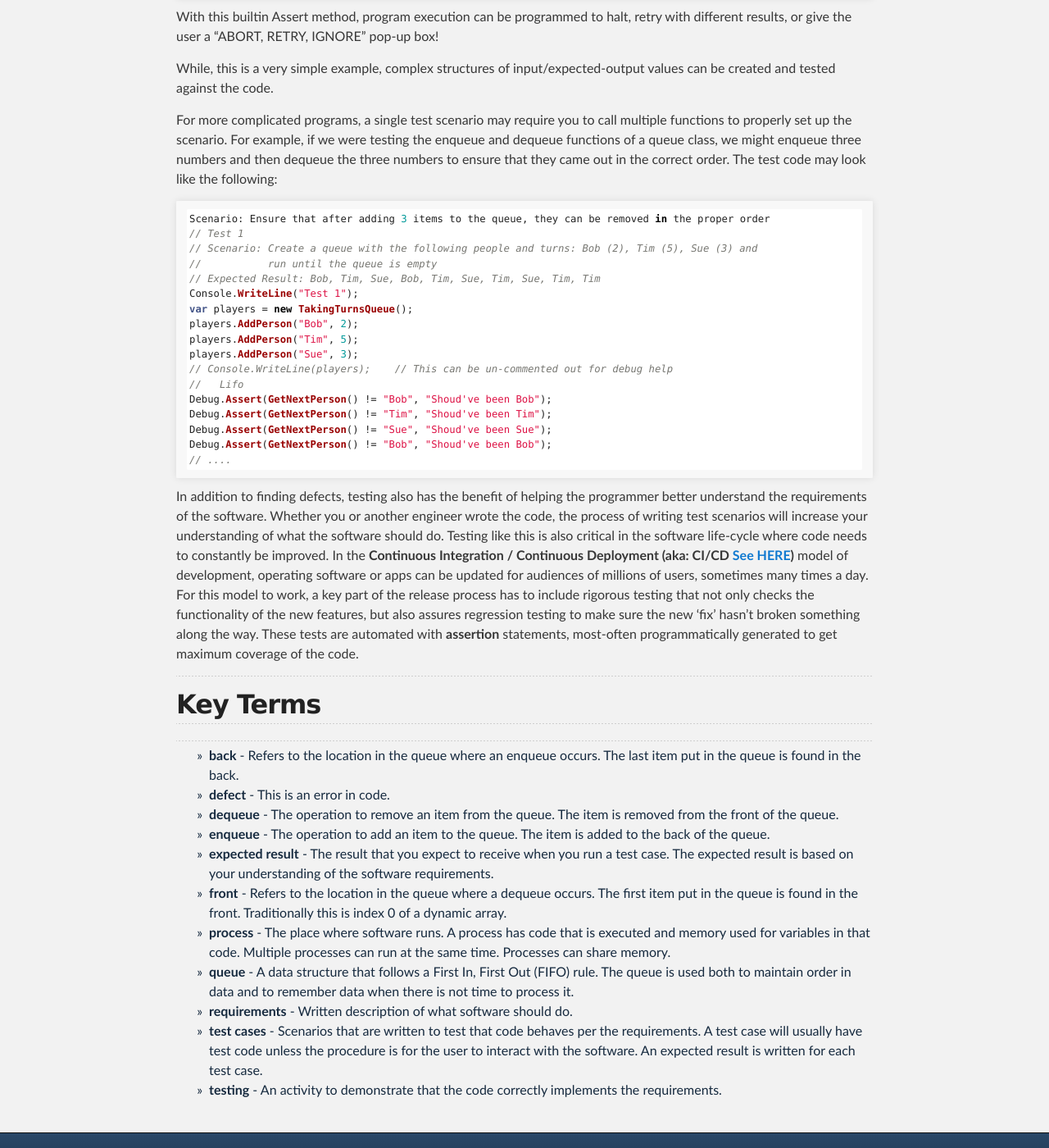
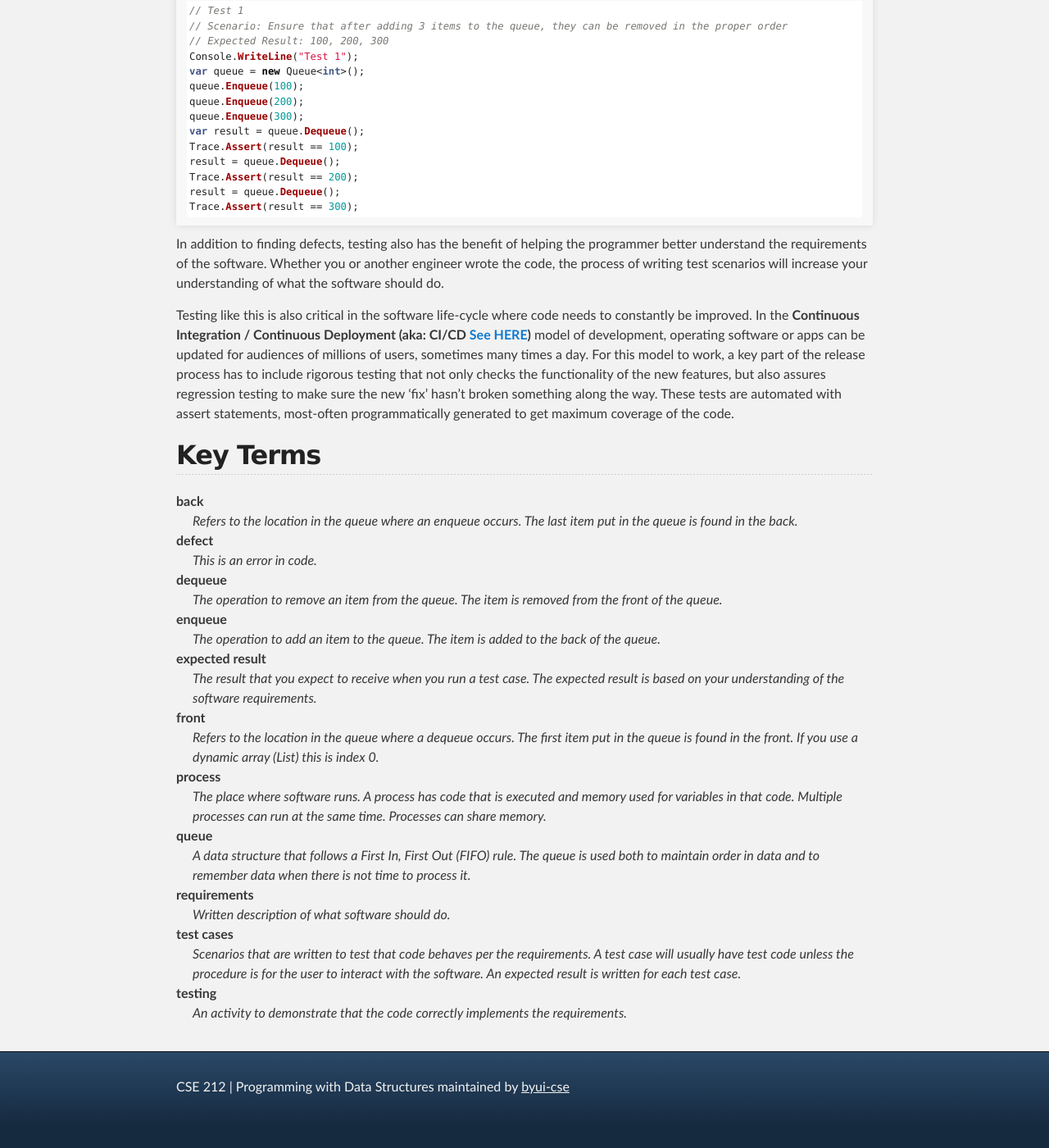
Before and after one commit to byui-cse/cse212-csharp, a Jekyll site: the page built from docs/lesson04/prepare.md, in a window 1280 px wide and 1400 px high, scrolled down 4855 px. Shown: the whole window at 82% size. Built offline with Jekyll 4.4.1, drawn with Linux system fonts in a browser that asks for light colours; some web fonts are replaced; after the commit the page ends 6227 px from its top, so only the background shows below that; some of the changed text lies outside the part shown.

Commit message:
Updates for prep 4

````diff
--- a/docs/lesson04/prepare.md
+++ b/docs/lesson04/prepare.md
@@ -5,20 +5,18 @@
 
 # W04 Prepare: Reading
 ## Table of Contents
-- [Queues](#queues)<br>
--- I. [Grocery Store Queue](#grocery-story-queue)<br>
--- II. [Web Server Queue](#web-server-queue)<br>
--- III. [Reader/Writer Queue](#readerwriter-queue)<br>
--- IV. [Queues in Python](#queues-in-python)<br>
-- [Finding Defects Using Testing](#finding-defects-using-testing)<br>
--- I. [Testing Code from Requirements](#testing-code-from-requirements)<br>
--- II. [Running Test Cases](#running-test-cases)<br>
-- [Key Terms](#key-terms)<br>
+* [Queues](#queues)
+	* [Grocery Store Queue](#grocery-story-queue)
+	* [Web Server Queue](#web-server-queue)
+	* [Reader/Writer Queue](#readerwriter-queue)
+	* [Queues in C#](#queues-in-c)
+* [Finding Defects Using Testing](#finding-defects-using-testing)
+	* [Testing Code from Requirements](#testing-code-from-requirements)
+	* [Running Test Cases](#running-test-cases)
+* [Key Terms](#key-terms)
 
----
 ## Queues
----
-During the last lesson, we learned about the stack. The Stack was "Last In, First Out" (LIFO) and was implemented using the Python list. The **queue** is characterized as "First In, First Out" (FIFO) and can also be implemented using the Python list.
+During the last lesson, we learned about the stack. The Stack was "Last In, First Out" (LIFO). The **queue** is characterized as "First In, First Out" (FIFO) and can also be implemented using a variety of data structures including a `List`.
 
 ### Grocery Story Queue
 
@@ -54,132 +52,82 @@
 
 Processes P1 through P6 are all trying to use the variable at the same time. Processes P1, P2, and P3 are reading the variable and processes P4, P5, and P6 are writing to the variable. The concurrent reading is not a problem. However, if everyone tries to both read and write at the same time, new and modified values may be missed or overwritten. One solution is to protect the code that is writing to the shared data so that only one process can change the variable at a time. A queue is used to ensure order and integrity. When a process wants to write, it is enqueued. When a process is dequeued, it is then allowed to modify the shared variable. When the process is done, then the next process is dequeued.
 
+### Queues in C#
 
-<!--
-### Queues in Python
+Queues are an abstraction that you can represent in many ways. You might create your own queue using an fixed array or a list (dynamic array). There is also a built-in data type in the `Collections` library which provides a `Queue` for optimal performance.
 
-In Python, a queue can be represented using a list. To dequeue an item from the front of the queue, **'[0]'** and **'del'** can be used to both obtain and delete the first item from the list. To enqueue an item to the back of the queue, the **'append'** function can be used on the list. The size can be determined by using the len function on the list. The performance of the queue using a Python list is based on the performance of the dynamic array.
+| Common Queue Operation | Description | C# Code  | Performance |
+|------------------------|-------------|--------------|-------------|
+| enqueue(value)   | Adds "value" to the back of the queue    | `myQueue.Enqueue(value)` | O(1) |
+| dequeue()        | Removes items from the queue | `var value = myQueue.Dequeue()` | O(1) |
+| size()           | Number of elements in the queue  | myQueue.Count    | O(1) |
+| empty()          | Returns true if the length of the queue is zero.  | `if (myQueue.Count == 0)`  | O(1) |
 
+Because a queue is just an abstraction, you can implement your own queue using a List object. In that case, performance my be worse as it requires O(n) to add or remove from the front of your List - causing either the Enqueue or Dequeue operation to take longer than O(1).
 
-| Common Queue Operation | Description                                                                                | Python Code                                                     | Performance                                                                          |
-|------------------------|--------------------------------------------------------------------------------------------|-----------------------------------------------------------------|--------------------------------------------------------------------------------------|
-| enqueue(value)         | Adds "value" to the back of the queue                                                      | my_queue.append(value)                                          | O(1) - Performance of adding to the end of the dynamic array                         |
-| dequeue()              | Two approaches: Remove and return the item from the front of the queue; or pop off index 0 | value = my_queue[0] del my_queue[0], or value = my_queue.pop(0) | O(n) - Performance of obtaining and removing from the beginning of the dynamic array |
-| size()                 | Return the size of the queue                                                               | length = len(my_queue)                                          | O(1) - Performance of returning the size of the dynamic array                        |
-| empty()                | Returns true if the length of the queue is zero.                                           | if len(my_queue) == 0:                                          | O(1) - Performance of checking the size of the dynamic array                         |
-
-The Python library also includes a class called **'deque'** which stands for a double-ended queue and is more frequently used, due to better performance. We will learn more about this in the future when we study linked lists (Lesson 7). It is important to note at this point that when we use a Queue with a Linked List instead of Dynamic Array, then we will have better performance with the **'dequeue'** function.
--->
-
-
-
-### Queues in CSharp
-
-| Common Queue Operation | Description | CSharp Code  | Performance |
-|------------------------|-------------|--------------|-------------|
-| enqueue(value)         | Adds "value" to the back of the queue    | myqueue.Enqueue(value) | O(1) - Performance of adding to the end of the dynamic array |
-| dequeue()              | Removes items from the queue | value = myqueue[0], or value = myqueue.Dequeue(0) | O(n) - Performance of obtaining and removing from the beginning of the dynamic array |
-| size()                 | Number of elements in the queue                      | myqueue.Count    | O(1) - Performance of returning the size of the dynamic array |
-| empty()                | Returns true if the length of the queue is zero.  | if (myqueue.Count == 0)    | O(1) - Performance of checking the size of the dynamic array  |
+Here's an example of creating a new built-in queue for characters:
 
 ```csharp
-Queue q = new Queue();
+var q = new Queue<char>();
 q.Enqueue('A');
-char ch = (char)q.Dequeue();
+char ch = q.Dequeue(); // retrieves the 'A'
 ```
 
----
 ## Finding Defects Using Testing
----
+
 The best time to find a **defect** is while you are *"in-phase."* This means that before you deliver your software to the customer you want to identify as many errors as possible. It is much more expensive to fix errors if the software has already been delivered to the customer. The two most common methods for finding defects are:
 
-- Code Review
-- Testing
+* Code Review
+* Testing
 
 
 ### Testing Code From Requirements
 Even the best code reviewers may not be able to analyze all the different scenarios that the software will execute within. **Testing** is a process of demonstrating that specific inputs will result in expected outputs. The selection of inputs can be done systematically. We do not need to test all input combination. Often times we will write code to test your code. Consider a program that was supposed to determine if a year was a leap year. The **requirements** of a program would include the following:
 
-- Every 4 years shall be a leap year.
-- Every 100 years shall not be a leap year.
-- Every 400 years shall be a leap year.
+* Every 4 years shall be a leap year.
+* Every 100 years shall not be a leap year.
+* Every 400 years shall be a leap year.
 
 Based on these requirements, we can write some **test cases**. Notice that we are not writing test cases based on what the code does. Each test case includes an **expected result**. If there is an error in the code, we may incorrectly write the test case based on the faulty code. Using the requirements above, we may write the following tests:
 
-- Test 1
-	- **Scenario:** Year 1996 (multiple of 4 but not multiple of 100 or 400)
-	- **Expected Result:** True
-- Test 2
-	- **Scenario:** Year 1900 (multiple of 4, multiple of 100, not multiple of 400)
-	- **Expected Result:** False
-- Test 3
-	- **Scenario:** Year 2000 (multiple of 4, multiple of 100, multiple of 400)
-	- **Expected Result:** True
-- Test 4
-	- **Scenario:** Year 2003 (not multiple of 4, 100, or 400)
-	- **Expected Result:** False
+* Test 1
+	* **Scenario:** Year 1996 (multiple of 4 but not multiple of 100 or 400)
+	* **Expected Result:** True
+* Test 2
+	* **Scenario:** Year 1900 (multiple of 4, multiple of 100, not multiple of 400)
+	* **Expected Result:** False
+* Test 3
+	* **Scenario:** Year 2000 (multiple of 4, multiple of 100, multiple of 400)
+	* **Expected Result:** True
+* Test 4
+	* **Scenario:** Year 2003 (not multiple of 4, 100, or 400)
+	* **Expected Result:** False
 
 ### Running Test Cases
 
-Notice that each test has a detailed scenario and expected result based on the requirements. If we were given a function called :
+Notice that each test has a detailed scenario and expected result based on the requirements. If we were given a function called `IsLeapYear(int year)` we could write inline test code as follows:
+
 ```csharp
-bool IsLeapYear(int year) // {}
+var result = isLeapYear(1996);
+Console.WriteLine(result);
+result = isLeapYear(1900);
+Console.WriteLine(result);
+result = isLeapYear(2000);
+Console.WriteLine(result);
+result = isLeapYear(2003);
+Console.WriteLine(result);
 ```
-we could write inline test code as follows:
 
-<!--  Python version
-```python
-result = is_leap_year(1996)
-print(result)
-result = is_leap_year(1900)
-print(result)
-result = is_leap_year(2000)
-print(result)
-result = is_leap_year(2003)
-print(result)
-```
--->
-
-<!--  C# version -->
-```csharp
-int[] yearsToTest = {1996,1900,2000,2003};
-foreach(int year in yearsToTest) {
-    Console.WriteLine("Year {D} is: {0}",year,IsLeapYear(year));
-}
-/* Generates Console Output:
-Year 1996 is: True
-Year 1900 is: False
-Year 2000 is: True
-Year 2003 is: False
-*/
-```
 If anything fails when we run the test code, then we must look manually at the output, then track down where in the code that the test failed.
 
-
-Instead of just printing out the results, we can use CSharp built-in class methods to do the compare, and throw us into exception processing when there are errors.  This type of testing is typically called 'assertion' testing.  In this approach, the code under test is run with known inputs to produce expected outputs and the results are 'asserted' (checked against) the correct result.  If the assertion function fails, then the program will exit or go to exception processing and tell you which test (e.g. assert statement) failed. For example, in CSharp, the folling would be used:
-
-
-<!--  Python version
-Instead of printing out the results, test code in Python can use the assert function. If the assert function fails, then the program will exit and tell you which test (e.g. assert statement) failed. For example:
-```python
-assert is_leap_year(1996) == True
-assert is_leap_year(1900) == False
-assert is_leap_year(2000) == True
-assert is_leap_year(2003) == False
-```
--->
-<!--  C# version -->
+Instead of printing out the results, test code in C# can use the `Trace.Assert` function. If the `Trace.Assert` function fails, then the program will exit and tell you which test (e.g. assert statement) failed. For example:
 
 ```csharp
-Debug.Assert(IsLeapYear(1996) != true, "1996 should've been a leap year");
-Debug.Assert(IsLeapYear(1900) != false, "1900 should not been a leap year");
-Debug.Assert(IsLeapYear(2000) != true, "2000 should've been a leap year");
-Debug.Assert(IsLeapYear(2003) != false, "2003 should not been a leap year");
+Trace.Assert(IsLeapYear(1996), "1996 should have been a leap year"); // true
+Trace.Assert(!IsLeapYear(1900), "1900 should not have been a leap year"); // false
+Trace.Assert(IsLeapYear(2000), "2000 should have been a leap year"); // true
+Trace.Assert(!IsLeapYear(2003), "2003 should not have been a leap year"); // false
 ```
-
-With this builtin Assert method, program execution can be programmed to halt, retry with different results, or give the user a "ABORT, RETRY, IGNORE" pop-up box!
-
-While, this is a very simple example, complex structures of input/expected-output values can be created and tested against the code.
 
 For more complicated programs, a single test scenario may require you to call multiple functions to properly set up the scenario. For example, if we were testing the enqueue and dequeue functions of a queue class, we might enqueue three numbers and then dequeue the three numbers to ensure that they came out in the correct order. The test code may look like the following:
 
@@ -206,41 +154,49 @@
 
 <!--  C# version -->
 ```csharp
-Scenario: Ensure that after adding 3 items to the queue, they can be removed in the proper order
 // Test 1
-// Scenario: Create a queue with the following people and turns: Bob (2), Tim (5), Sue (3) and
-//           run until the queue is empty
-// Expected Result: Bob, Tim, Sue, Bob, Tim, Sue, Tim, Sue, Tim, Tim
+// Scenario: Ensure that after adding 3 items to the queue, they can be removed in the proper order
+// Expected Result: 100, 200, 300
 Console.WriteLine("Test 1");
-var players = new TakingTurnsQueue();
-players.AddPerson("Bob", 2);
-players.AddPerson("Tim", 5);
-players.AddPerson("Sue", 3);
-// Console.WriteLine(players);    // This can be un-commented out for debug help
-//   Lifo
-Debug.Assert(GetNextPerson() != "Bob", "Shoud've been Bob");
-Debug.Assert(GetNextPerson() != "Tim", "Shoud've been Tim");
-Debug.Assert(GetNextPerson() != "Sue", "Shoud've been Sue");
-Debug.Assert(GetNextPerson() != "Bob", "Shoud've been Bob");
-// ....
+var queue = new Queue<int>();
+queue.Enqueue(100);
+queue.Enqueue(200);
+queue.Enqueue(300);
+var result = queue.Dequeue();
+Trace.Assert(result == 100);
+result = queue.Dequeue();
+Trace.Assert(result == 200);
+result = queue.Dequeue();
+Trace.Assert(result == 300);
 ```
 
+In addition to finding defects, testing also has the benefit of helping the programmer better understand the requirements of the software. Whether you or another engineer wrote the code, the process of writing test scenarios will increase your understanding of what the software should do.
 
-In addition to finding defects, testing also has the benefit of helping the programmer better understand the requirements of the software. Whether you or another engineer wrote the code, the process of writing test scenarios will increase your understanding of what the software should do.
-Testing like this is also critical in the software life-cycle where code needs to constantly be improved.  In the **Continuous Integration / Continuous Deployment (aka: CI/CD [See HERE](https://en.wikipedia.org/wiki/Continuous_integration))** model of development, operating software or apps can be updated for audiences of millions of users, sometimes many times a day.  For this model to work, a key part of the release process has to include rigorous testing that not only checks the functionality of the new features, but also assures regression testing to make sure the new 'fix' hasn't broken something along the way.  These tests are automated with **assertion** statements, most-often programmatically generated to get maximum coverage of the code.
+Testing like this is also critical in the software life-cycle where code needs to constantly be improved.  In the **Continuous Integration / Continuous Deployment (aka: CI/CD [See HERE](https://en.wikipedia.org/wiki/Continuous_integration))** model of development, operating software or apps can be updated for audiences of millions of users, sometimes many times a day.  For this model to work, a key part of the release process has to include rigorous testing that not only checks the functionality of the new features, but also assures regression testing to make sure the new 'fix' hasn't broken something along the way.  These tests are automated with assert statements, most-often programmatically generated to get maximum coverage of the code.
 
----
 ## Key Terms
----
 
-- **back** - Refers to the location in the queue where an enqueue occurs. The last item put in the queue is found in the back.
-- **defect** - This is an error in code.
-- **dequeue** - The operation to remove an item from the queue. The item is removed from the front of the queue.
-- **enqueue** - The operation to add an item to the queue. The item is added to the back of the queue.
-- **expected result** - The result that you expect to receive when you run a test case. The expected result is based on your understanding of the software requirements.
-- **front** - Refers to the location in the queue where a dequeue occurs. The first item put in the queue is found in the front. Traditionally this is index 0 of a dynamic array.
-- **process** - The place where software runs. A process has code that is executed and memory used for variables in that code. Multiple processes can run at the same time. Processes can share memory.
-- **queue** - A data structure that follows a First In, First Out (FIFO) rule. The queue is used both to maintain order in data and to remember data when there is not time to process it.
-- **requirements** - Written description of what software should do.
-- **test cases** - Scenarios that are written to test that code behaves per the requirements. A test case will usually have test code unless the procedure is for the user to interact with the software. An expected result is written for each test case.
-- **testing** - An activity to demonstrate that the code correctly implements the requirements.
+<dl>
+<dt>back</dt>
+<dd>Refers to the location in the queue where an enqueue occurs. The last item put in the queue is found in the back.</dd>
+<dt>defect</dt>
+<dd>This is an error in code.</dd>
+<dt>dequeue</dt>
+<dd>The operation to remove an item from the queue. The item is removed from the front of the queue.</dd>
+<dt>enqueue</dt>
+<dd>The operation to add an item to the queue. The item is added to the back of the queue.</dd>
+<dt>expected result</dt>
+<dd>The result that you expect to receive when you run a test case. The expected result is based on your understanding of the software requirements.</dd>
+<dt>front</dt>
+<dd>Refers to the location in the queue where a dequeue occurs. The first item put in the queue is found in the front. If you use a dynamic array (List) this is index 0.</dd>
+<dt>process</dt>
+<dd>The place where software runs. A process has code that is executed and memory used for variables in that code. Multiple processes can run at the same time. Processes can share memory.</dd>
+<dt>queue</dt>
+<dd>A data structure that follows a First In, First Out (FIFO) rule. The queue is used both to maintain order in data and to remember data when there is not time to process it.</dd>
+<dt>requirements</dt>
+<dd>Written description of what software should do.</dd>
+<dt>test cases</dt>
+<dd>Scenarios that are written to test that code behaves per the requirements. A test case will usually have test code unless the procedure is for the user to interact with the software. An expected result is written for each test case.</dd>
+<dt>testing</dt>
+<dd>An activity to demonstrate that the code correctly implements the requirements.</dd>
+</dl>
````
Also changed, not shown: other parts of docs/lesson04/prepare.md (+2 -2 lines), docs/lesson03/prepare.md (+0 -17 lines).
